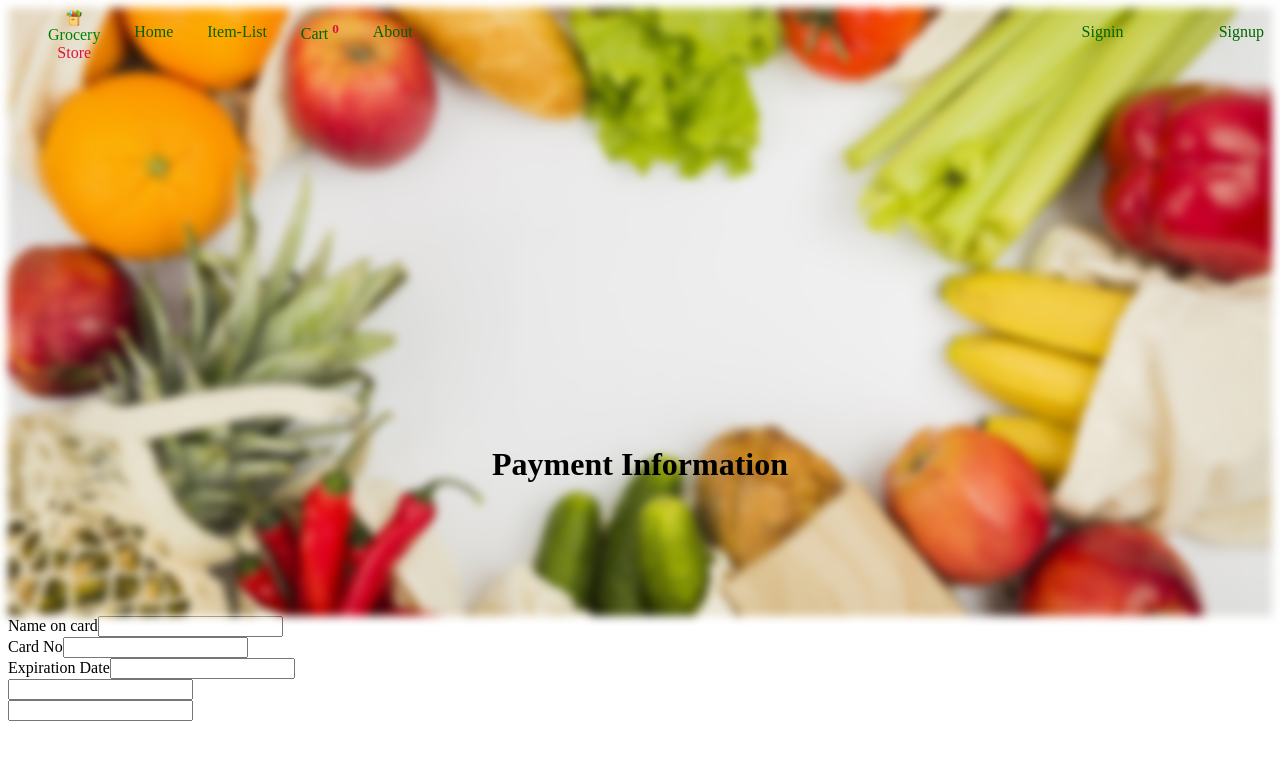
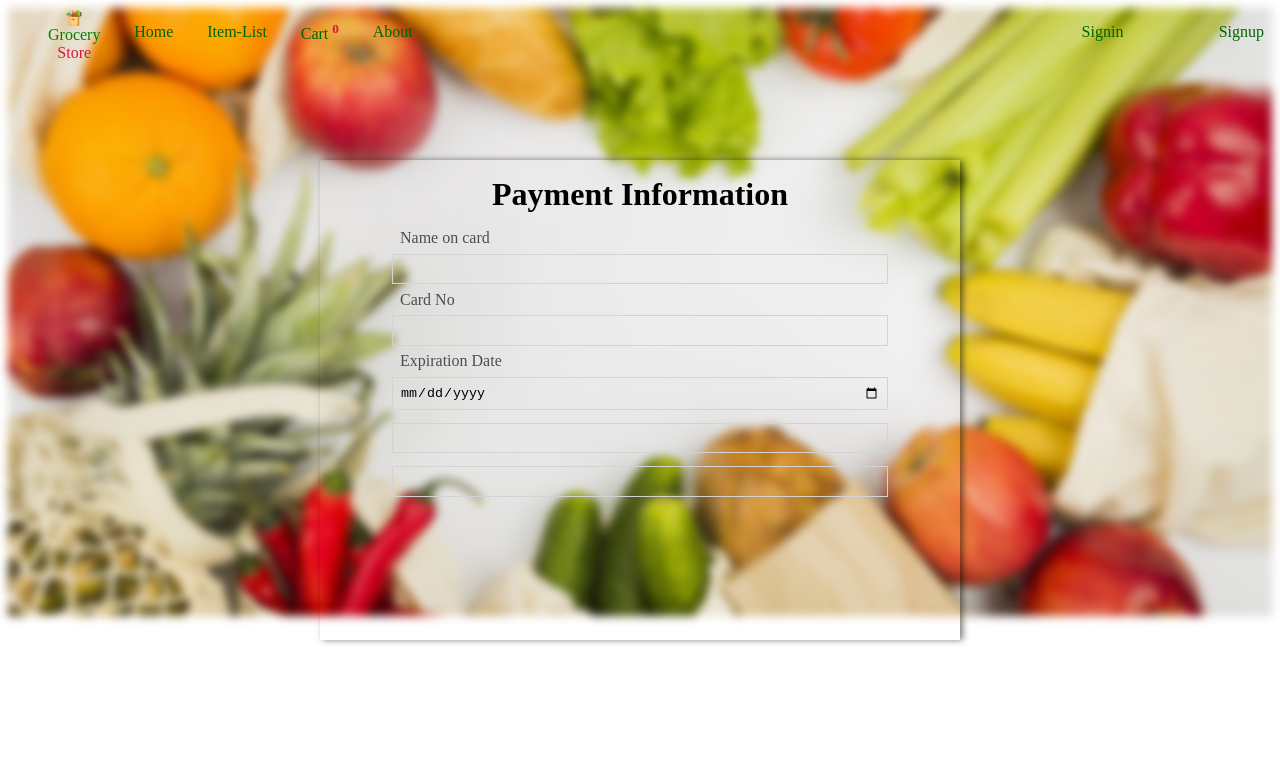
Before and after one commit to Masood802/groceryapp, a Vue app: page /payment-details in a window 1280 px wide. Shown: the top 760 px of the page. Built offline with nearby package versions, Linux system fonts and the light colour scheme.

Commit message:
formated payment detail component

```diff
--- a/src/views/PaymentDetails.vue
+++ b/src/views/PaymentDetails.vue
@@ -10,11 +10,11 @@
       </div>
       <div class="input-control">
         <label for="cardnum">Card No</label>
-        <input type="Number" name="cardnum" />
+        <input type="text" name="cardnum" />
       </div>
       <div class="input-control">
         <label for="expiry">Expiration Date</label>
-        <input type="text" name="expiry" />
+        <input type="date" name="expiry" />
       </div>
       <div class="input-control">
         <label for="expiry"> </label>
@@ -22,7 +22,7 @@
       </div>
       <div class="input-control">
         <label for="CVC"> </label>
-        <input type="Number" name="CVC" />
+        <input type="text" name="CVC" />
       </div>
     </form>
   </div>
@@ -41,13 +41,8 @@ import Header from "../components/Header.vue";
   margin: 1em;
 }
 h1 {
-  margin: 2em auto;
+  margin: 0.5em auto;
   text-align: center;
-  position: absolute;
-  left: 50%;
-  top: 50%;
-  transform: translate(-50%, -50%);
-  z-index: 1;
 }
 .main {
   width: 100%;
@@ -59,6 +54,31 @@ h1 {
   filter: blur(5px);
 }
 .payment {
-  width: 80%;
+  width: 50%;
+  height: 30em;
+  position: absolute;
+  left: 50%;
+  top: 50%;
+  transform: translate(-50%, -50%);
+  z-index: 1;
+  box-shadow: 0.2em 0 0.4em 0 rgba(0, 0, 0, 0.5);
+}
+.input-control {
+  display: flex;
+  justify-content: flex-start;
+  align-items: center;
+  flex-direction: column;
+}
+input[type="text"],
+input[type="date"] {
+  width: 75%;
+  padding: 0.5em;
+  border: 1px solid lightgray;
+  background-color: transparent;
+  margin: 0.5em;
+}
+label {
+  width: 75%;
+  color: rgb(76, 77, 78);
 }
 </style>
```
